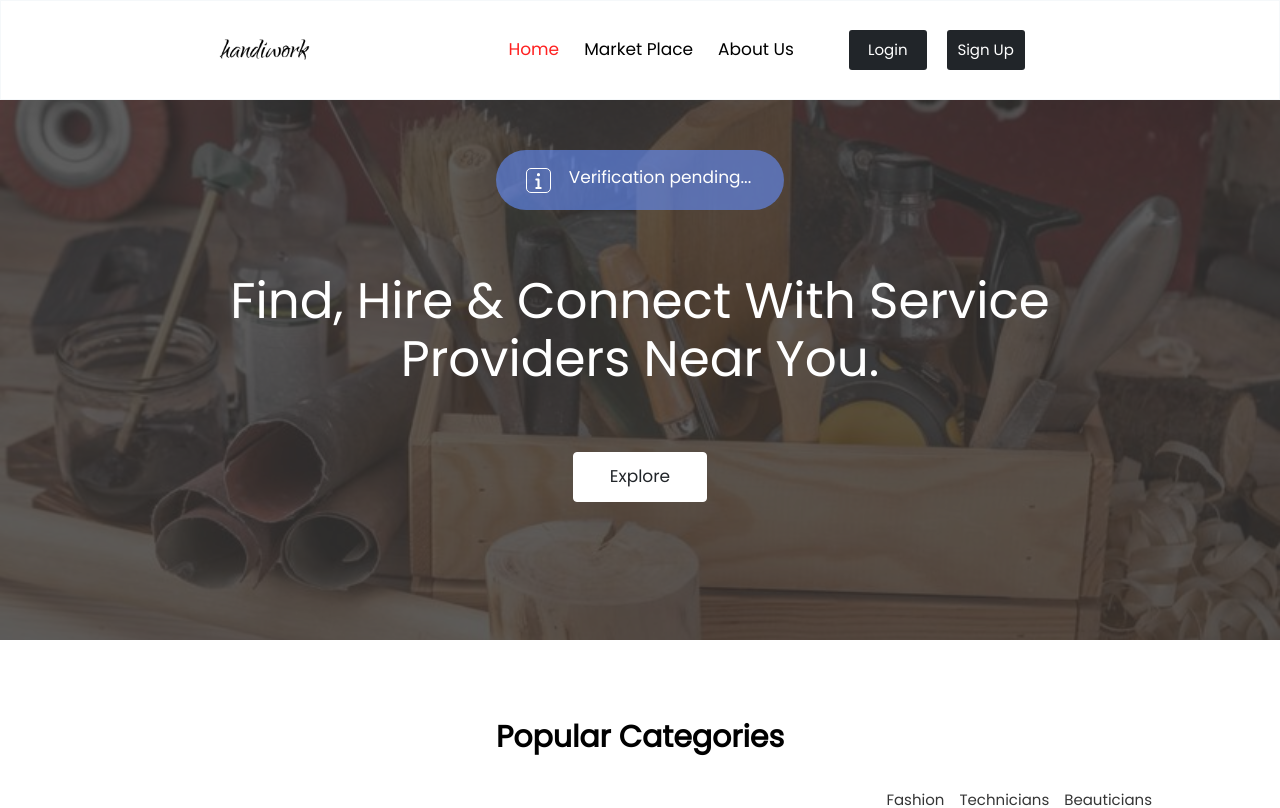
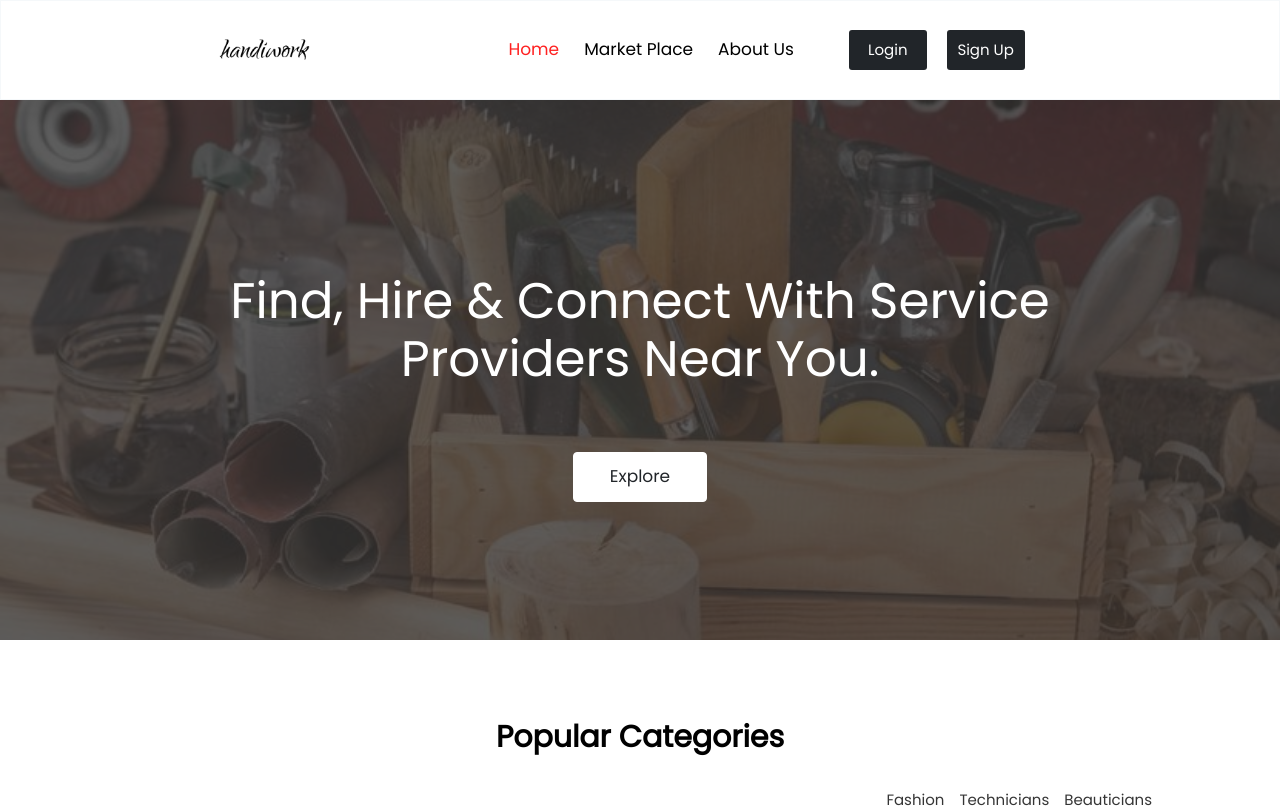
Before and after one commit to Cannyokpoto/page-handiwork, a React (Vite) app: page / in a window 1280 px wide. Shown: the top 808 px of the page. Built offline with nearby package versions, Linux system fonts and the light colour scheme; no server answers; a web font is replaced by a local one.

Commit message:
new commit

```diff
--- a/src/App.jsx
+++ b/src/App.jsx
@@ -65,11 +65,10 @@ function App() {
 
     return (
       <div className="App">
-        {/* { loggedinProvider && localStorage.getItem("adminAction") == null ? <VerificationReminder /> : "" } */}
+        { loggedinProvider && localStorage.getItem("adminAction") == null ? <VerificationReminder /> : "" }
         {loading ? <Loading /> : ""}
         { success ? <Success /> : "" }
         { loggedinProvider && adminAction==="pending" ? <VerificationPending /> : ""}
-        <VerificationPending />
 
         { cacSuccess ? <CacSuccess /> : "" }
 
```
